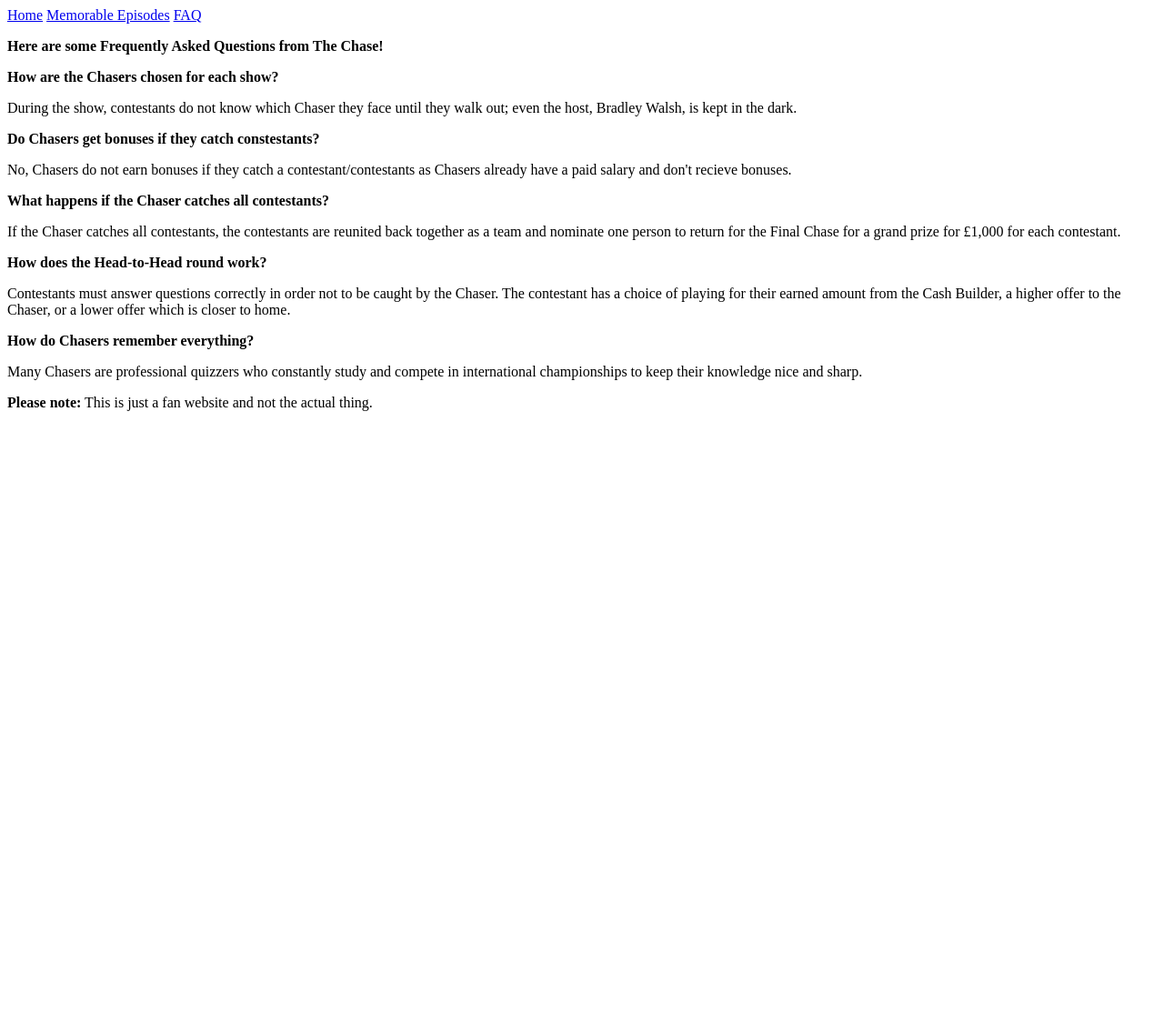
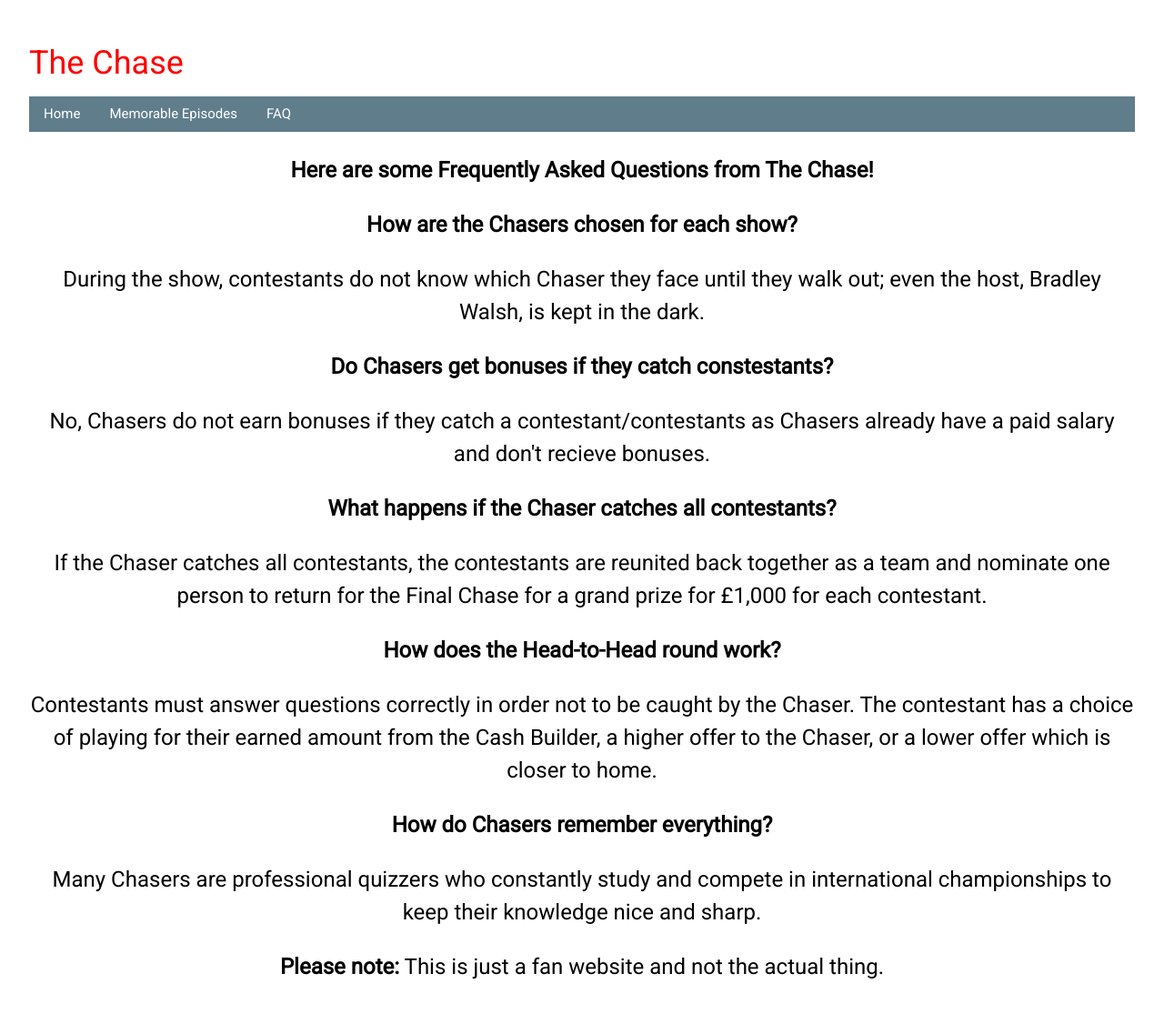
Before and after one commit to aytotheron/Chase-Website---Assessment, a Flask app: page /faq in a window 1280 px wide. Shown: the whole page at 91% size. Before the commit the page ends 452 px from the top, so only its background shows below. Run offline with Flask 3, Linux system fonts and the light colour scheme.

Commit message:
I've done some changes to my website regarding pages. I'll added Navi bar to the 2 pages and got the text font there. I need to center the videos and fix the Home page by putting the correct Chasers.

```diff
--- a/templates/faq.html
+++ b/templates/faq.html
@@ -4,7 +4,14 @@
     <meta charset="UTF-8">
     <meta name="viewport" content="width=device-width, initial-scale=1.0">
     <title>FAQ</title>
+    <link rel="stylesheet" href="https://www.w3schools.com/w3css/5/w3.css">
+    <link rel="stylesheet" href="https://fonts.googleapis.com/css?family=Roboto">
+    <link rel="stylesheet" href="{{url_for('static', filename='style.css')}}">
 </head>
+<body class="w3-container">
+    <!-- Shared Headbar -->
+    <header class="w3-container w3-padding-32">
+       <h1> The Chase </h1>
 <body>
      <!-- Shared Navibar-->
     <nav class="w3-bar w3-blue-grey">
```
Also changed, not shown: templates/episodes.html (+7 -0 lines), pictures/the_chase_logo.webp (added), static/style.css (line endings or trailing spaces).
